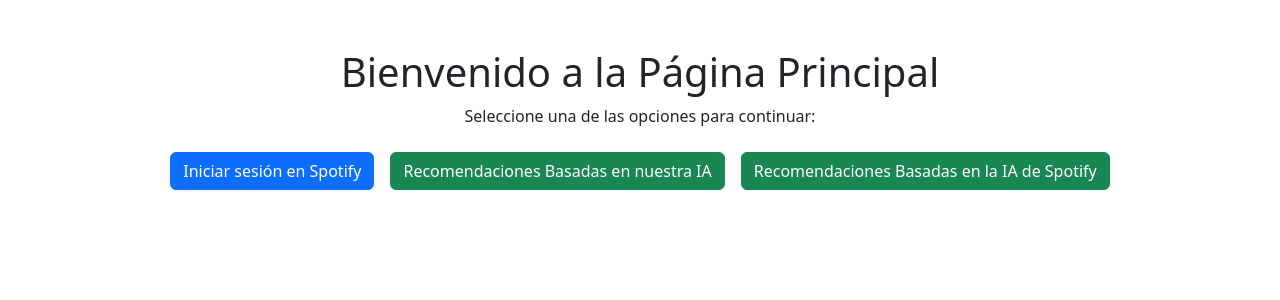
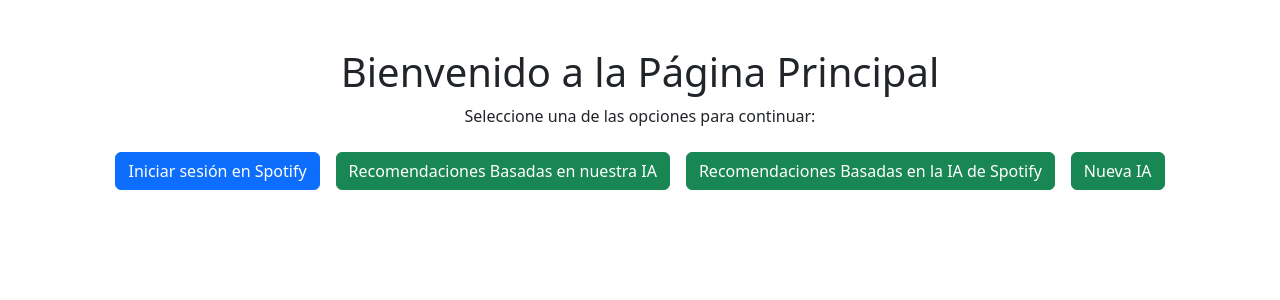
Before and after one commit to Capi2023/Artificial, a Django app: page / in a window 1280 px wide. Shown: the top 300 px of the page. Run offline with Django 5.2, Linux system fonts and the light colour scheme; parts of the project's set-up code (start-up, migrations or seed data) failed here and were passed over.

Commit message:
Boton para accedar a la nueva ia

```diff
--- a/templates/index.html
+++ b/templates/index.html
@@ -21,6 +21,9 @@
 
             <!-- Botón para recomendaciones basadas en la IA de Spotify -->
             <a href="{% url 'spotify_recommend' %}" class="btn btn-success mx-2">Recomendaciones Basadas en la IA de Spotify</a>
+
+            <!-- Botón para recomendaciones basadas en la Nueva IA con nuevo csv -->
+            <a href="{% url 'recomendar' %}" class="btn btn-success mx-2">Nueva IA</a>
         </div>
     </div>
 </body>
--- a/templates/recomendar.html
+++ b/templates/recomendar.html
@@ -5,6 +5,9 @@
 </head>
 <body>
     <h1>Recomendaciones de Música</h1>
+
+    <a href="{% url 'index' %}" class="btn btn-primary mx-2">Index</a>
+
     <form method="post">
         {% csrf_token %}
         <label for="nombre_cancion">Introduce el nombre de la canción:</label>
```
Also changed, not shown: 2 other files.
